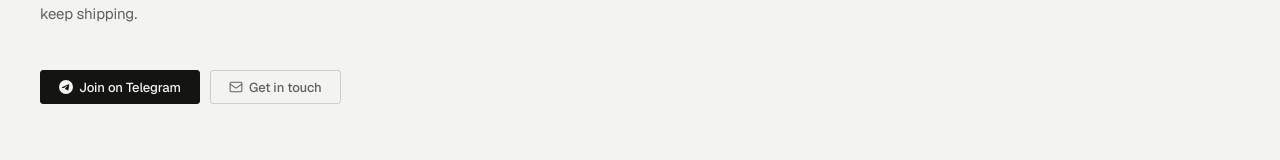
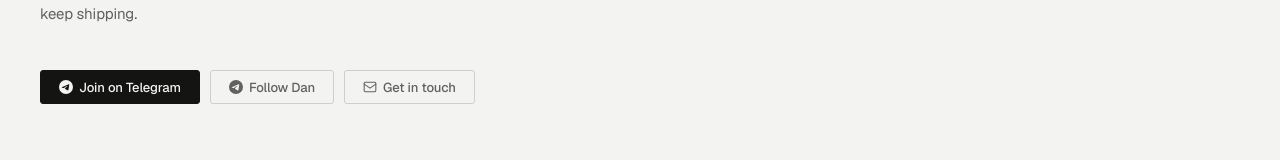
Before and after one commit to danbuildss/somehow-internet, a Next.js app: page / in a window 1280 px wide. Shown: the part 5189-5349 px from the top of the page. Built offline with nearby package versions, Linux system fonts and the light colour scheme.

Commit message:
add Dan's personal Telegram to FinalCTA
Co-Authored-By: Claude Sonnet 4.6 <noreply@anthropic.com>
Claude-Session: https://claude.ai/code/session_017dfz2A6DbSscGPYmPc6Aky

```diff
--- a/app/components/FinalCTA.tsx
+++ b/app/components/FinalCTA.tsx
@@ -30,6 +30,15 @@ export default function FinalCTA() {
           <TelegramIcon size={14} />
           Join on Telegram
         </a>
+        <a
+          href="https://t.me/danbuildsss"
+          className="btn btn-outline"
+          target="_blank"
+          rel="noopener noreferrer"
+        >
+          <TelegramIcon size={14} />
+          Follow Dan
+        </a>
         <a href="mailto:hello.danbuildss@gmail.com" className="btn btn-outline">
           <EmailIcon size={14} />
           Get in touch
```
